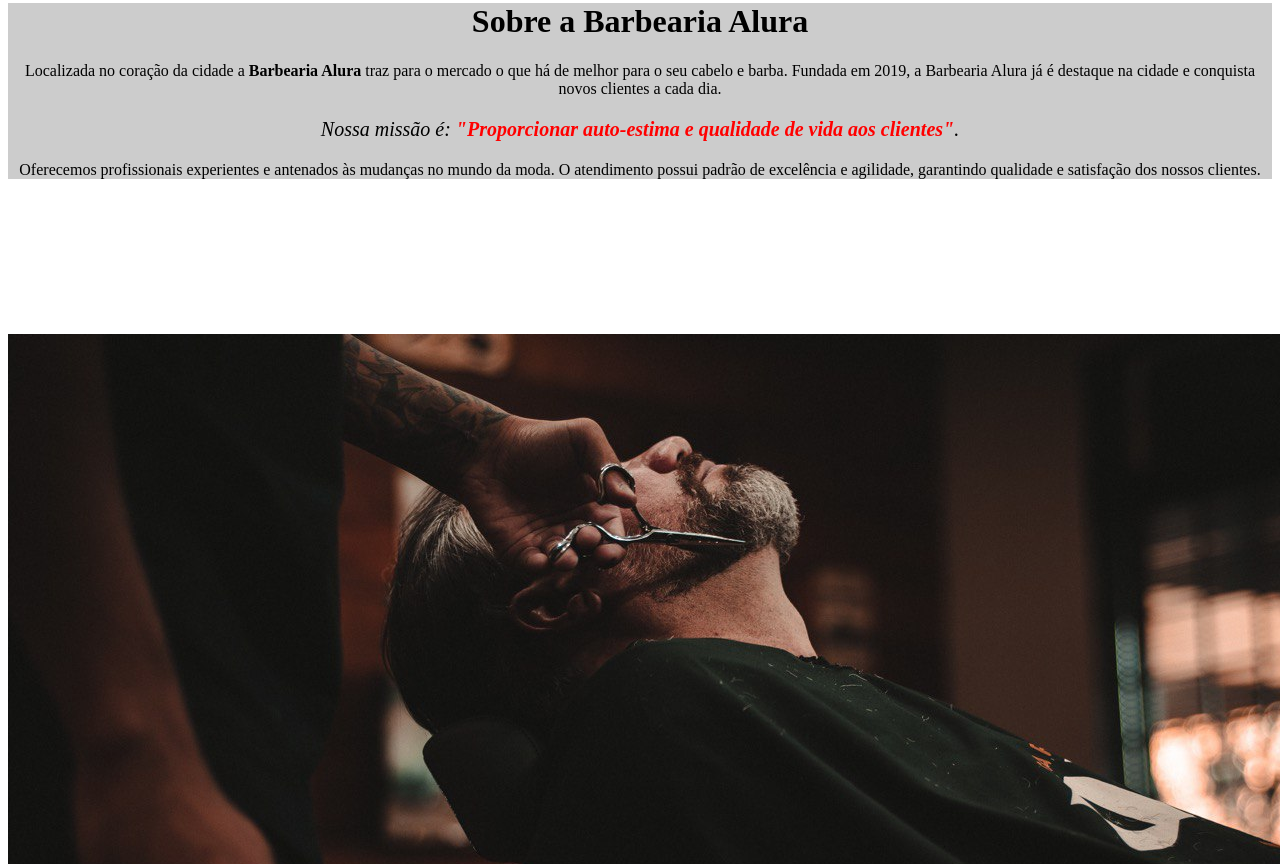
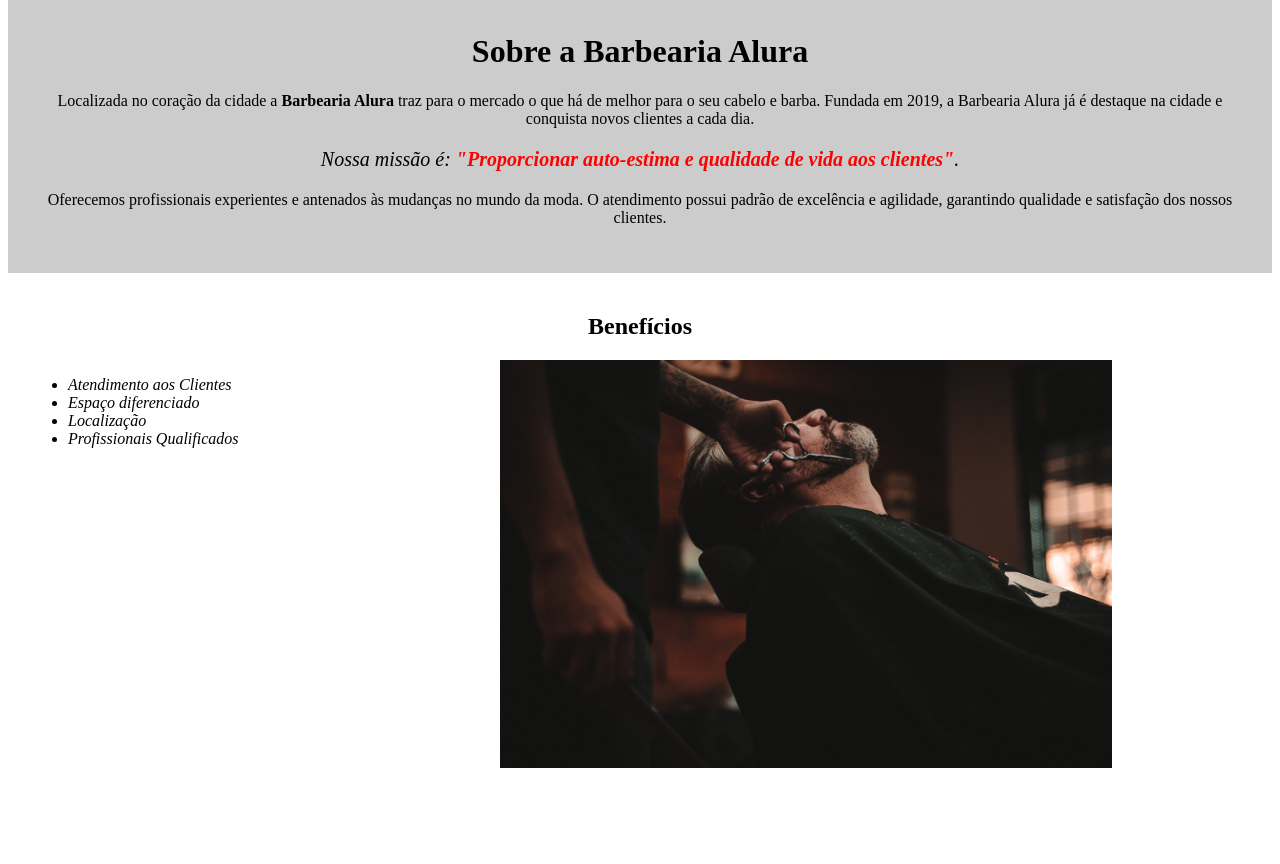
Before and after one commit to pdrk67/barbearia-alura, a plain HTML site: page index.html in a window 1280 px wide. Shown: the part 504-1368 px from the top of the page. After the commit the page ends 1304 px from the top, so only its background shows below. Drawn offline with Linux system fonts and the light colour scheme.

Commit message:
Update style.css

```diff
--- a/style.css
+++ b/style.css
@@ -3,11 +3,12 @@ body {
 }
 
 #banner {
-	width: 100%;
+	width:100%;
 }
 
-.principal {
-	background: #CCCCCC
+.principal{
+	background: #CCCCCC;
+	padding: 30px;
 }
 
 h1 {
@@ -31,9 +32,20 @@ em strong {
 }
 
 .beneficios {
-	color: #FFFFFF;
+	background: #FFFFFF;
+	padding: 20px;
 }
 
 h2 {
-	text-align: center
+	text-align: center;
 }
+ul {
+	display: inline-block;
+	vertical-align: top;
+	width: 20%;
+	margin-right: 15%;
+}
+
+.imagembeneficios {
+	width: 50%;
+}
```
